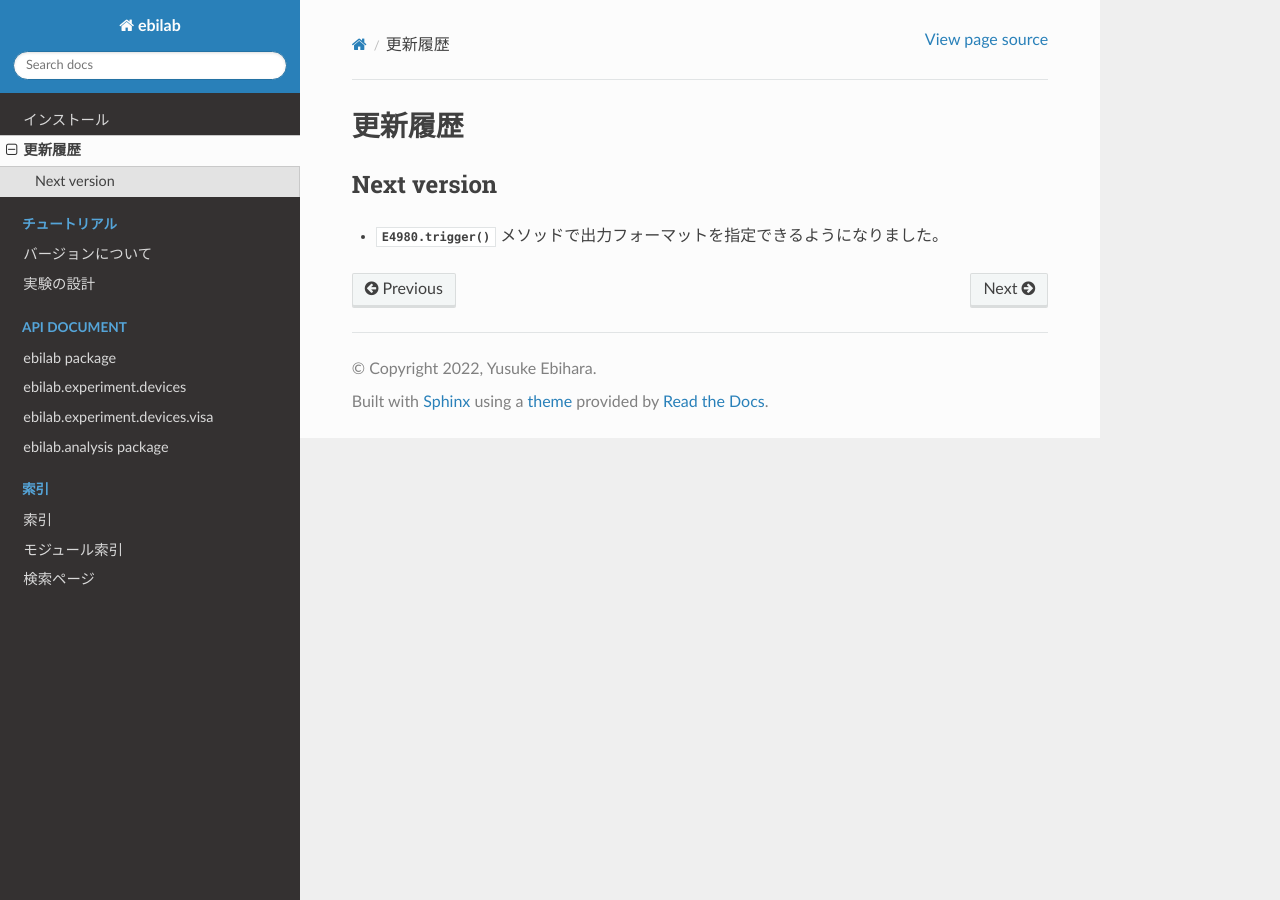
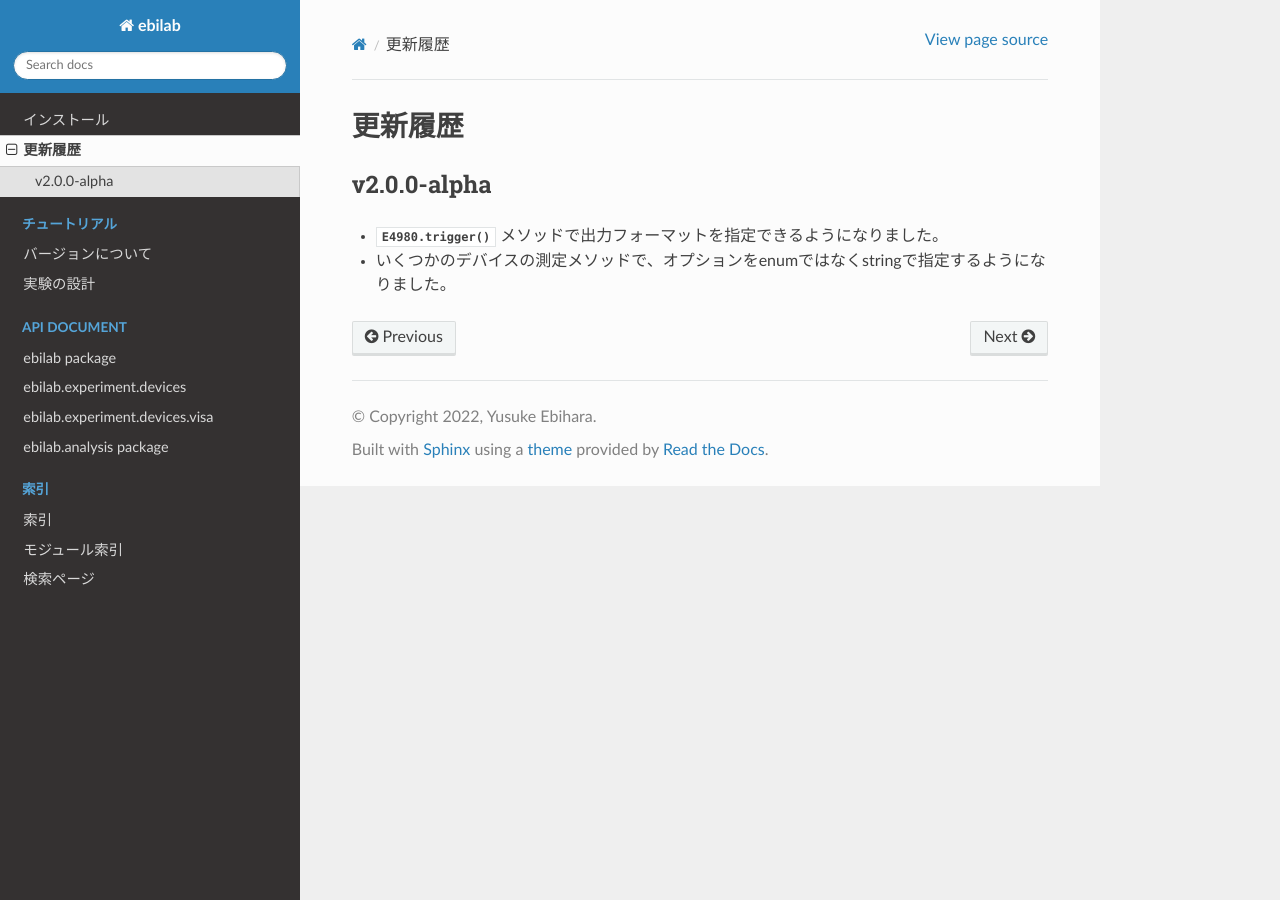
Before and after one commit to ebiyu/ebilab, a Sphinx documentation site: the page built from docs/source/changelog.rst, in a window 1280 px wide. Built offline with Sphinx 7.4.7 and the Read the Docs theme 2.0.0, drawn with Linux system fonts in a browser that asks for light colours; pages that are not in the unit, such as notebooks, are missing from menus.

Commit message:
doc: update changelog

```diff
--- a/docs/source/changelog.rst
+++ b/docs/source/changelog.rst
@@ -3,7 +3,8 @@
 ####################
 
 
-Next version
+v2.0.0-alpha
 ===================
 
 * :py:func:`E4980.trigger() <ebilab.experiment.devices.visa.E4980.E4980.trigger()>` メソッドで出力フォーマットを指定できるようになりました。
+* いくつかのデバイスの測定メソッドで、オプションをenumではなくstringで指定するようになりました。
```
